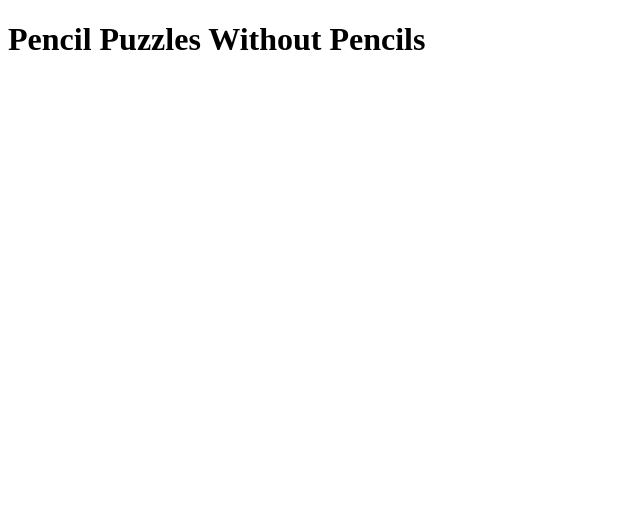
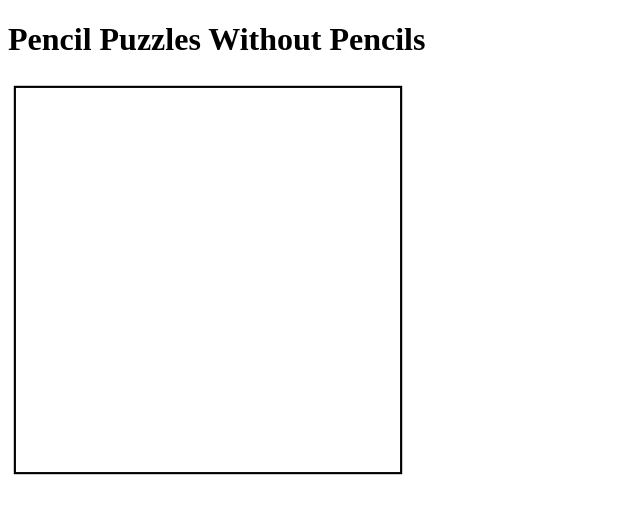
Before and after one commit to RobOwenKing/puzzles_js, a website built with webpack: page index.html in a window 1280 px wide. Shown: the whole page, without its empty margins (0-640 px from the left). Built offline with nearby package versions, Linux system fonts and the light colour scheme.

Commit message:
Added: <svg>, Puzzle class with draw() that draws a big box

```diff
--- a/app/main.js
+++ b/app/main.js
@@ -1,23 +1,10 @@
-const cvs = document.getElementById('canvas');
-const ctx = canvas.getContext('2d');
+import { Puzzle } from '../src/puzzle.js';
 
-const CELL_SIZE = 48;
-
-class Puzzle {
-  constructor(context) {
-    this.canvas = canvas;
-    this.context = context;
-    this.widthInCells = 9;
-    this.heightInCells = 9;
-  }
-
-  draw() {
-    canvas.width = CELL_SIZE * this.widthInCells;
-    canvas.height = CELL_SIZE * this.heightInCells;
-  }
+const init = () => {
+  const svg = document.getElementById('grid');
+  const puzzle = new Puzzle(svg, 9, 9);
+  puzzle.draw();
+  console.log(puzzle);
 }
 
-const board = new Puzzle(ctx);
-board.draw();
-
-console.log("Hello from main.js.");
+init();
--- a/index.html
+++ b/index.html
@@ -13,8 +13,8 @@
   <body>
     <h1>Pencil Puzzles Without Pencils</h1>
 
-    <canvas id="canvas"></canvas>
+    <svg id="grid" version="1.1" xmlns="http://www.w3.org/2000/svg" width="400px"></svg>
 
-    <script src="app/main.js" type="text/javascript"></script>
+    <script src="bundle.js" type="text/javascript"></script>
   </body>
 </html>
--- /dev/null
+++ b/src/puzzle.js
@@ -0,0 +1,17 @@
+export class Puzzle {
+  constructor(_svg, _rows, _cols) {
+    this.svg  = _svg;
+
+    this.rows = _rows;
+    this.cols = _cols;
+  }
+
+  draw() {
+    const gridWidth  = (this.cols * 100);
+    const gridHeight = (this.rows * 100);
+    this.svg.setAttribute('viewBox', `-16 -16 ${gridWidth + 32} ${gridHeight + 32}`);
+
+    this.svg.insertAdjacentHTML('beforeend',
+        `<rect x="0" y="0" width="${gridWidth}" height="${gridHeight}" stroke="black" stroke-width="5" fill="transparent" />`);
+  }
+}
```
